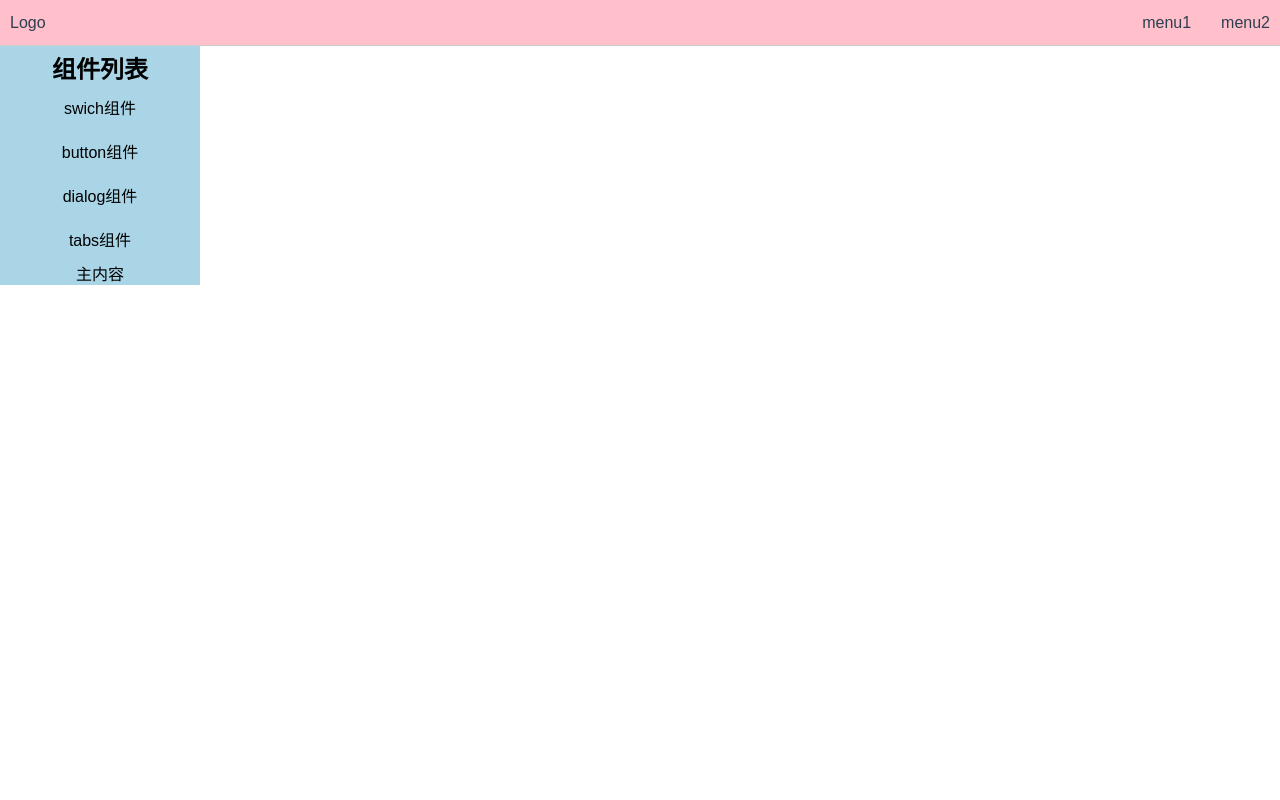
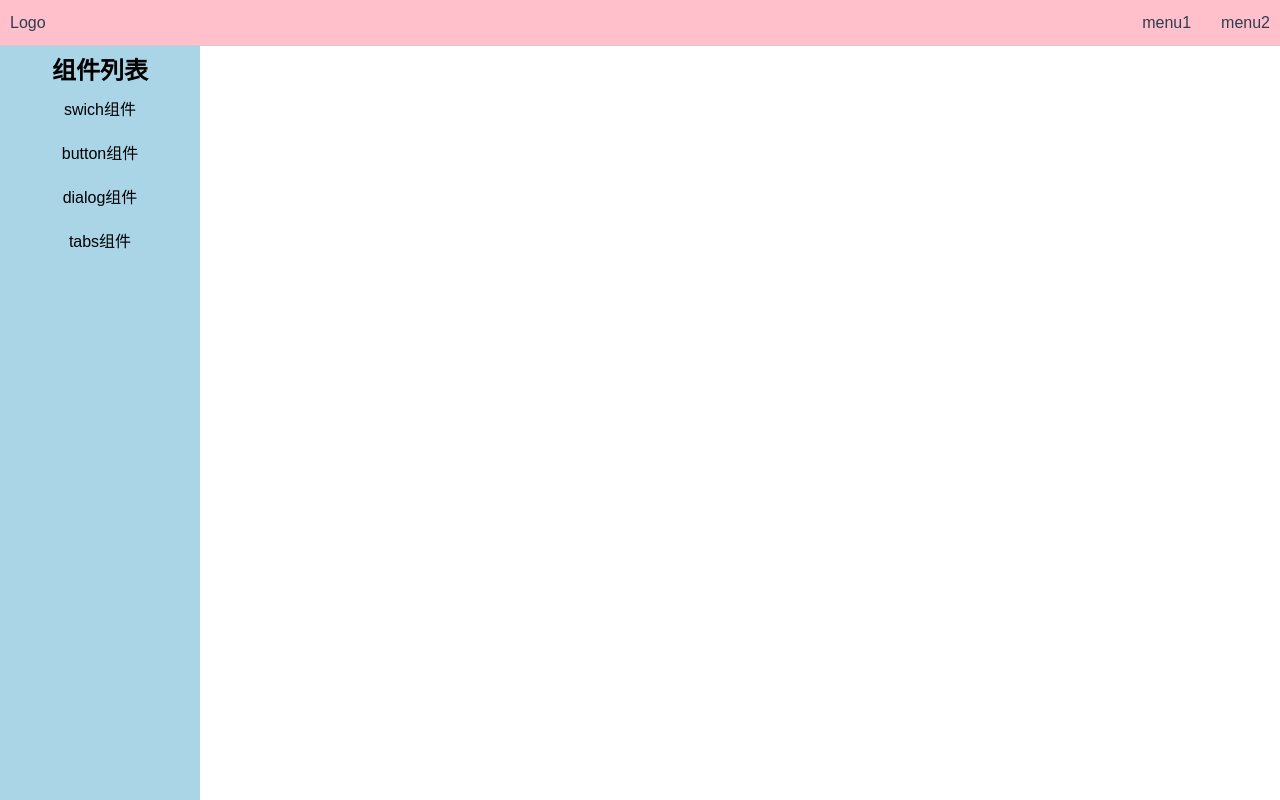
Before and after one commit to SlashCasisa/cat-ui, a Vue app: page /#/doc in a window 1280 px wide. Built offline with nearby package versions, Linux system fonts and the light colour scheme.

Commit message:
v1.0.0 路由器

```diff
--- a/src/App.vue
+++ b/src/App.vue
@@ -9,12 +9,21 @@ import {
     provide,
     reactive
 } from 'vue'
+import
+router
+from "./router/index";
 export default {
     name: 'App',
     setup() {
         const width = document.documentElement.clientWidth;
         const menuVisible = ref(width <= 500 ? false : true);
         provide('refmenuVisible', menuVisible) // set
+        router.afterEach(() => {
+            // console.log('router enter', menuVisible, 'menuvisible', width, 'width')
+            if (width <= 500) {
+                menuVisible.value = false
+            }
+        })
     }
 }
 </script>
--- /dev/null
+++ b/src/components/ButtonDemo.vue
@@ -0,0 +1,11 @@
+<template>
+<div>buttondemo</div>
+</template>
+
+<script lang="ts">
+export default {
+    setup() {
+        console.log('enter button')
+    }
+}
+</script>
--- /dev/null
+++ b/src/components/DialogDemo.vue
@@ -0,0 +1,11 @@
+<template>
+<div>dialogdemo</div>
+</template>
+
+<script lang="ts">
+export default {
+    setup() {
+        console.log('enter dialog')
+    }
+}
+</script>
--- /dev/null
+++ b/src/components/SwitchDemo.vue
@@ -0,0 +1,11 @@
+<template>
+<div>switchdemo</div>
+</template>
+
+<script lang="ts">
+export default {
+    setup() {
+        console.log('enter switch')
+    }
+}
+</script>
--- /dev/null
+++ b/src/components/TabsDemo.vue
@@ -0,0 +1,11 @@
+<template>
+<div>tabsdemo</div>
+</template>
+
+<script lang="ts">
+export default {
+    setup() {
+        console.log('enter tabs')
+    }
+}
+</script>
--- a/src/views/Doc.vue
+++ b/src/views/Doc.vue
@@ -6,20 +6,22 @@
             <h2>组件列表</h2>
             <ol>
                 <li>
-                    <router-link to="/Doc/swich">swich组件</router-link>
+                    <router-link to="/switch">swich组件</router-link>
                 </li>
                 <li>
-                    <router-link to="/Doc/button">button组件</router-link>
+                    <router-link to="/button">button组件</router-link>
                 </li>
                 <li>
-                    <router-link to="/Doc/dialog">dialog组件</router-link>
+                    <router-link to="/dialog">dialog组件</router-link>
                 </li>
                 <li>
-                    <router-link to="/Doc/tabs">tabs组件</router-link>
+                    <router-link to="/tabs">tabs组件</router-link>
                 </li>
             </ol>
         </aside>
-        <main>主内容</main>
+        <main>
+            <router-view />
+        </main>
     </div>
 </div>
 </template>
@@ -50,10 +52,17 @@ export default {
 }
 
 .doc-content {
-    width: 200px;
-    background: #A9D5E7;
+    display: flex;
     color: #000;
-    padding-top: 50px;
+    padding-top: 46px;
+    height: calc(100vh - 51px);
+
+    aside {
+        background: #A9D5E7;
+        width: 200px;
+        padding-top: 5px;
+        height: 100%;
+    }
 
     li {
         padding: 10px 0px;
@@ -61,6 +70,10 @@ export default {
         &:hover {
             cursor: pointer;
         }
+    }
+
+    main {
+        height: 100%;
     }
 }
 
--- a/src/views/Home.vue
+++ b/src/views/Home.vue
@@ -6,7 +6,7 @@
         <h2>一个基于vue3.0的UI库</h2>
         <p class="actions">
             <a class="actions-item" href="https://github.com/SlashCasisa/gulu-ui">Github</a>
-            <router-link class="actions-item" to="/Doc">开始</router-link>
+            <router-link class="actions-item" to="/doc">开始</router-link>
         </p>
     </div>
 </div>
```
Also changed, not shown: src/router/index.ts (+23 -2 lines).
